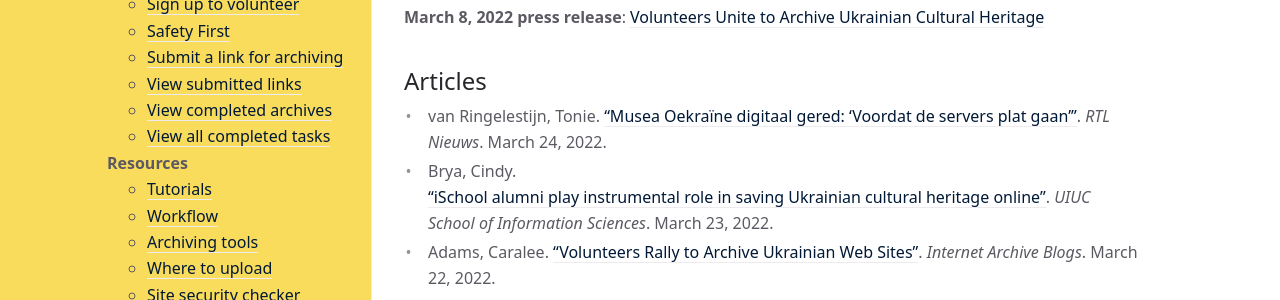
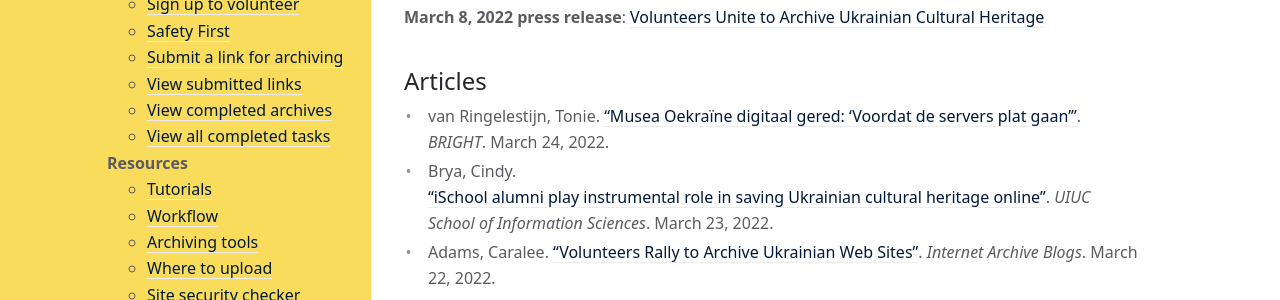
Before and after one commit to sucho-archiving/sucho-archiving.github.io, a Jekyll site: the page built from press.md, in a window 1280 px wide and 900 px high. Shown: the part 145-445 px from the top of the window. Built offline with Jekyll 4.4.1, drawn with Linux system fonts in a browser that asks for light colours.

Commit message:
Update press.md

```diff
--- a/press.md
+++ b/press.md
@@ -9,7 +9,7 @@ Media inquiries can be directed to the project admins at **info@sucho.org**.
 **March 8, 2022 press release**: [Volunteers Unite to Archive Ukrainian Cultural Heritage](/press-release-20220308-volunteers-unite)
 
 ## Articles
-- van Ringelestijn, Tonie. ["Musea Oekraïne digitaal gered: 'Voordat de servers plat gaan'"](https://www.rtlnieuws.nl/tech/artikel/5294976/oekraine-digitaal-erfgoed-musea-archivering). *RTL Nieuws*. March 24, 2022.
+- van Ringelestijn, Tonie. ["Musea Oekraïne digitaal gered: 'Voordat de servers plat gaan'"](https://www.rtlnieuws.nl/tech/artikel/5294976/oekraine-digitaal-erfgoed-musea-archivering). *BRIGHT*. March 24, 2022.
 - Brya, Cindy. ["iSchool alumni play instrumental role in saving Ukrainian cultural heritage online"](https://ischool.illinois.edu/news-events/news/2022/03/ischool-alumni-play-instrumental-role-saving-ukranian-cultural-heritage). *UIUC School of Information Sciences*. March 23, 2022.
 - Adams, Caralee. ["Volunteers Rally to Archive Ukrainian Web Sites"](http://blog.archive.org/2022/03/22/volunteers-rally-to-archive-ukrainian-web-sites/). *Internet Archive Blogs*. March 22, 2022.
 - Stephenson, Heather. ["Preserving Ukraine’s Cultural Heritage Online."](https://now.tufts.edu/articles/preserving-ukraine-s-cultural-heritage-online) *TuftsNow*. March 22, 2022.
```
